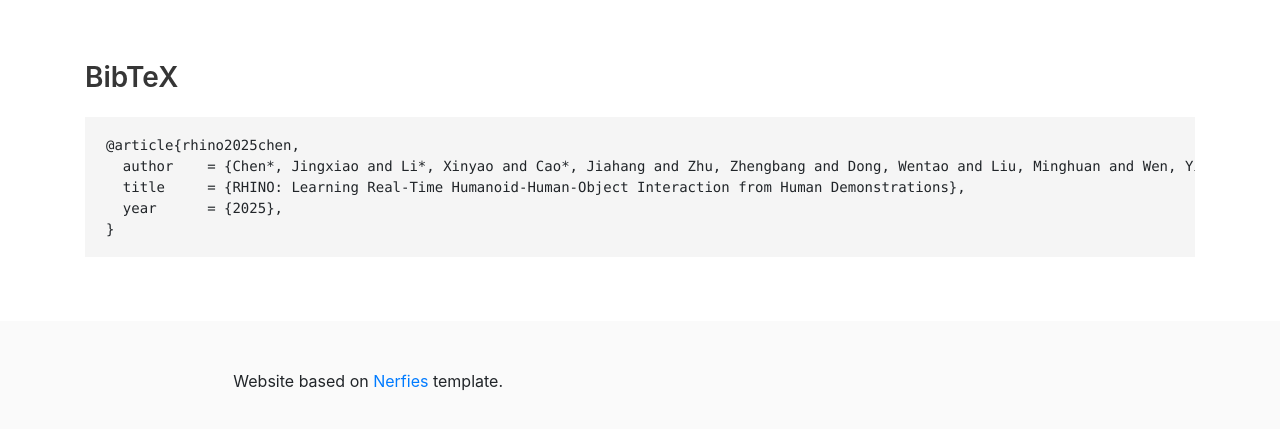
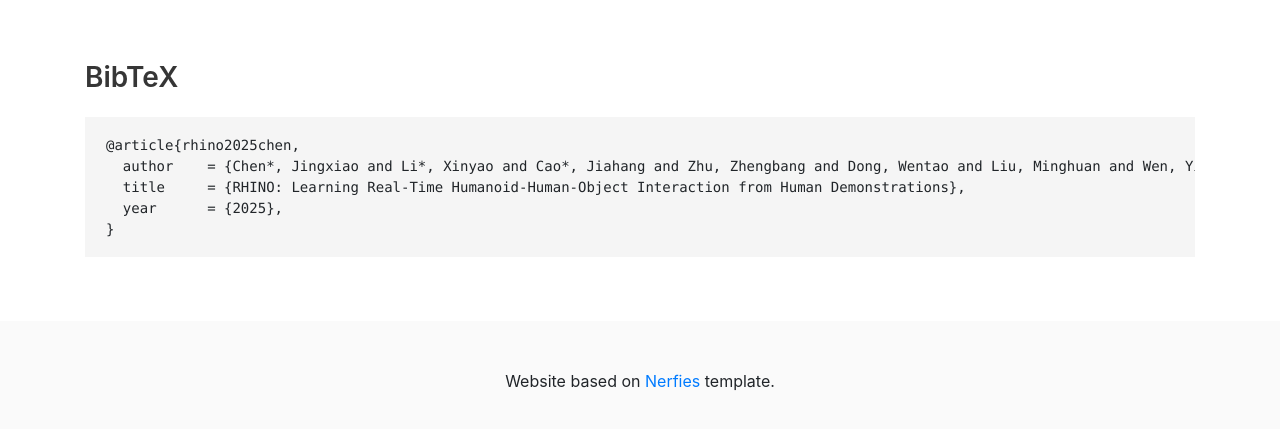
Before and after one commit to humanoid-interaction/humanoid-interaction.github.io, a plain HTML site: page index.html in a window 1280 px wide. Shown: the part 6462-6891 px from the top of the page. Drawn offline with nearby package versions, Linux system fonts and the light colour scheme; some icons are missing; a web font is replaced by a local one.

Commit message:
update fig

```diff
--- a/index.html
+++ b/index.html
@@ -582,11 +582,11 @@
     </div> -->
     <div class="columns is-centered">
       <div class="column is-8">
-        <div class="content">
-          <p>
-            Website based on <a href="https://nerfies.github.io/">Nerfies</a> template.
-          </p>
-        </div>
+      <div class="content has-text-centered">
+        <p>
+        Website based on <a href="https://nerfies.github.io/">Nerfies</a> template.
+        </p>
+      </div>
       </div>
     </div>
   </div>
```
